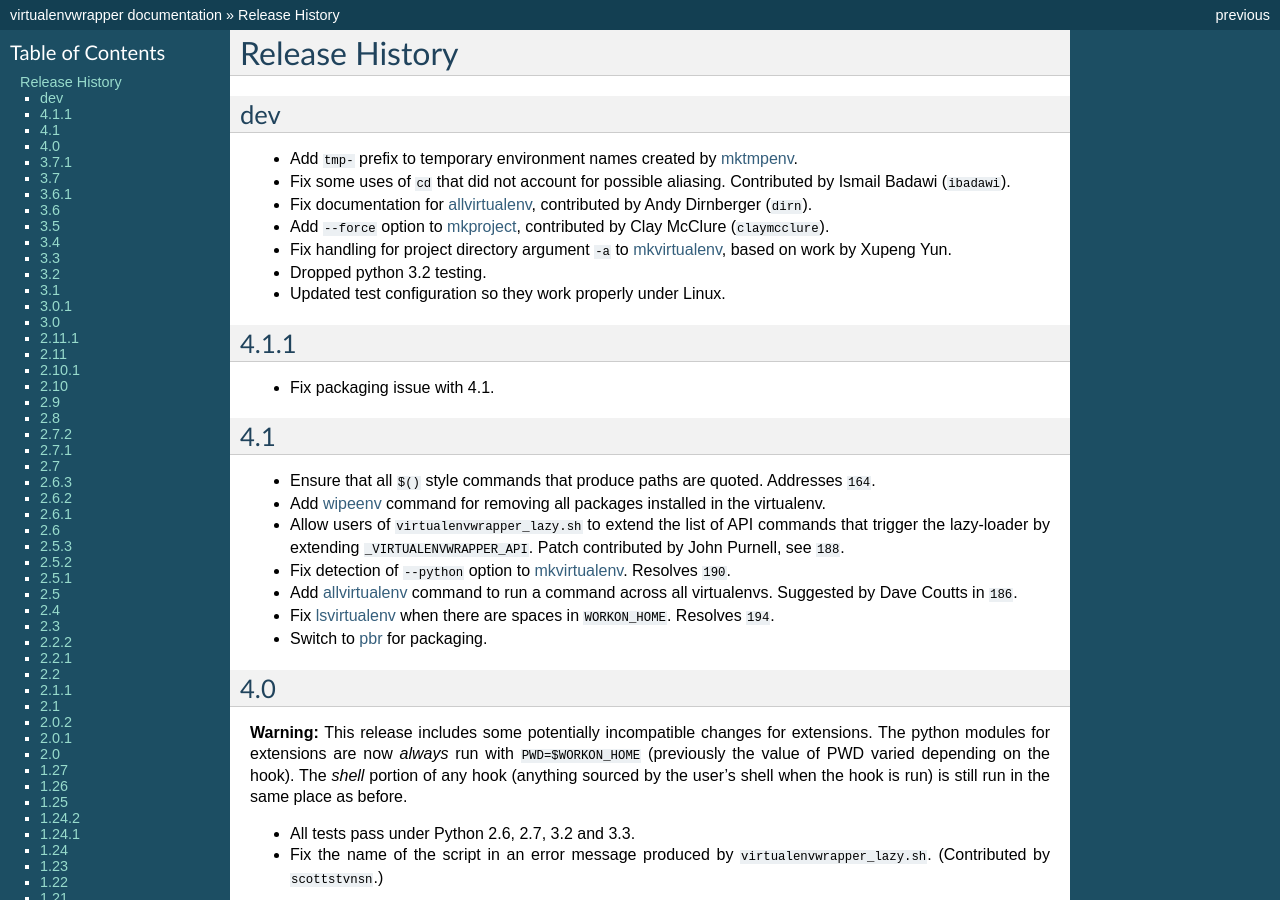
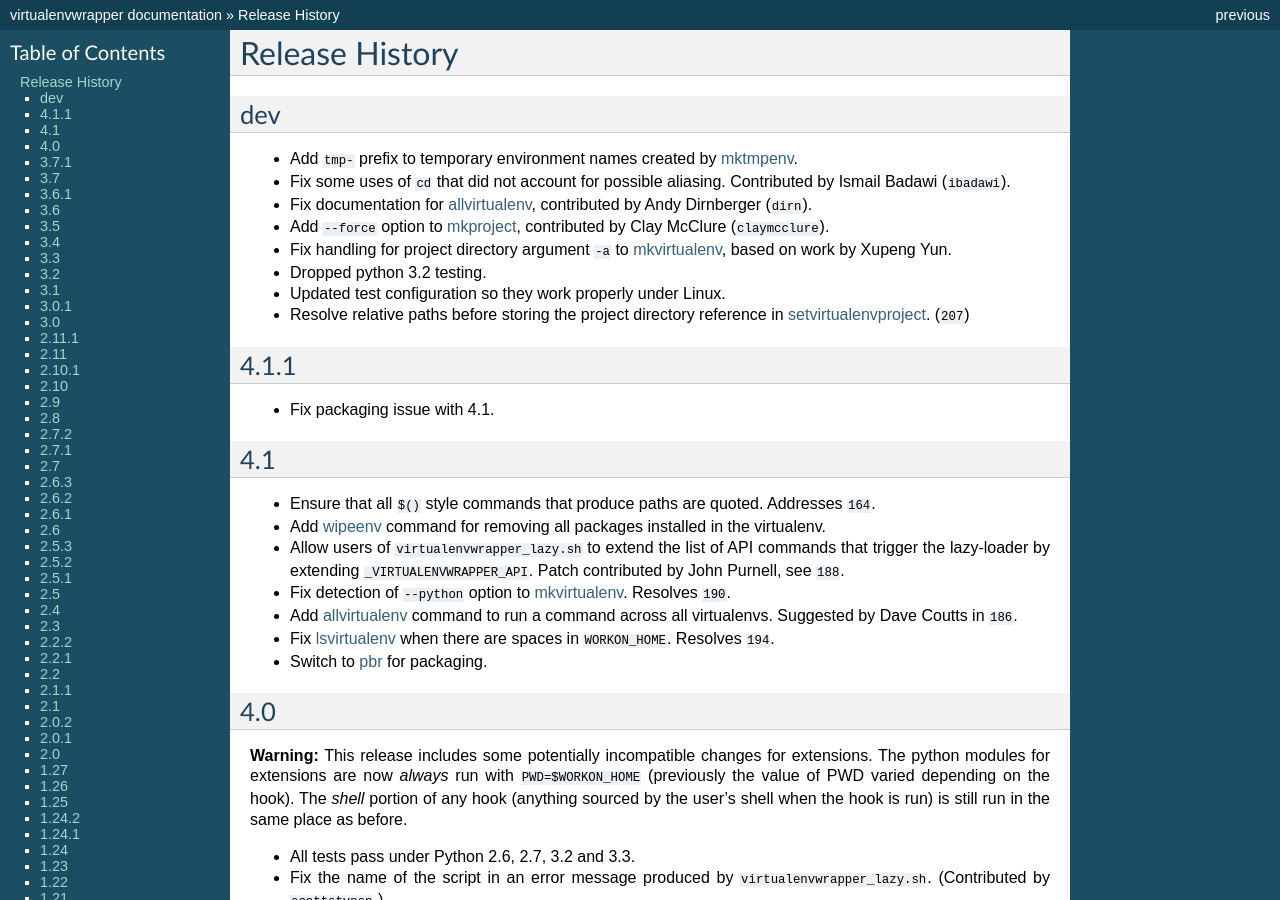
Before and after one commit to python-virtualenvwrapper/virtualenvwrapper, a Sphinx documentation site: the page built from docs/source/history.rst, in a window 1280 px wide and 900 px high. Built offline with Sphinx 7.4.7, drawn with Linux system fonts in a browser that asks for light colours; cross-references to code outside the pages are shown as plain code.

Commit message:
make setvirtualenvproject honor relative paths
Resolve relative paths before storing the project
directory reference.

Fixes #207

Change-Id: I9bd37207a5ecf2aec09f0d0e32a95ddee881315f

```diff
--- a/docs/source/history.rst
+++ b/docs/source/history.rst
@@ -17,6 +17,8 @@
   :ref:`command-mkvirtualenv`, based on work by Xupeng Yun.
 - Dropped python 3.2 testing.
 - Updated test configuration so they work properly under Linux.
+- Resolve relative paths before storing the project directory
+  reference in :ref:`command-setvirtualenvproject`. (:bbissue:`207`)
 
 4.1.1
 =====
```
Also changed, not shown: 2 other files.
